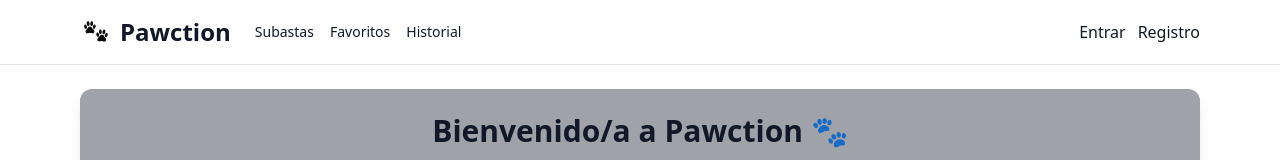
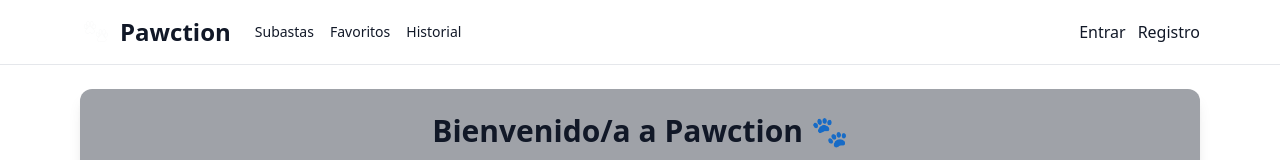
Before and after one commit to ToniMBIX/pawction, a React (Vite) app in the folder frontend/: page / in a window 1280 px wide. Shown: the top 160 px of the page. Built offline with nearby package versions, Linux system fonts and the light colour scheme; no server answers.

Commit message:
asdfasdfasdf

```diff
--- a/frontend/src/App.jsx
+++ b/frontend/src/App.jsx
@@ -14,7 +14,7 @@ import { Auth } from './lib/auth.js'
 import { AuthAPI } from './lib/api.js'
 
 // 🆕 IMPORTAMOS EL ICONO DE LA WEB DESDE /public
-import favicon from '/favicon.png'
+import logo from '/logo.png'
 
 function UserMenu() {
   const nav = useNavigate()
@@ -68,7 +68,7 @@ export default function App() {
 
           {/* 🆕 LOGO CON FAVICON */}
           <Link to="/" className="flex items-center gap-2 text-2xl font-extrabold">
-            <img src={favicon} alt="Pawction" className="w-8 h-8 rounded" />
+            <img src={logo} alt="Pawction" className="w-8 h-8 rounded" />
             Pawction
           </Link>
 
```
Also changed, not shown: frontend/logo.png (added).
